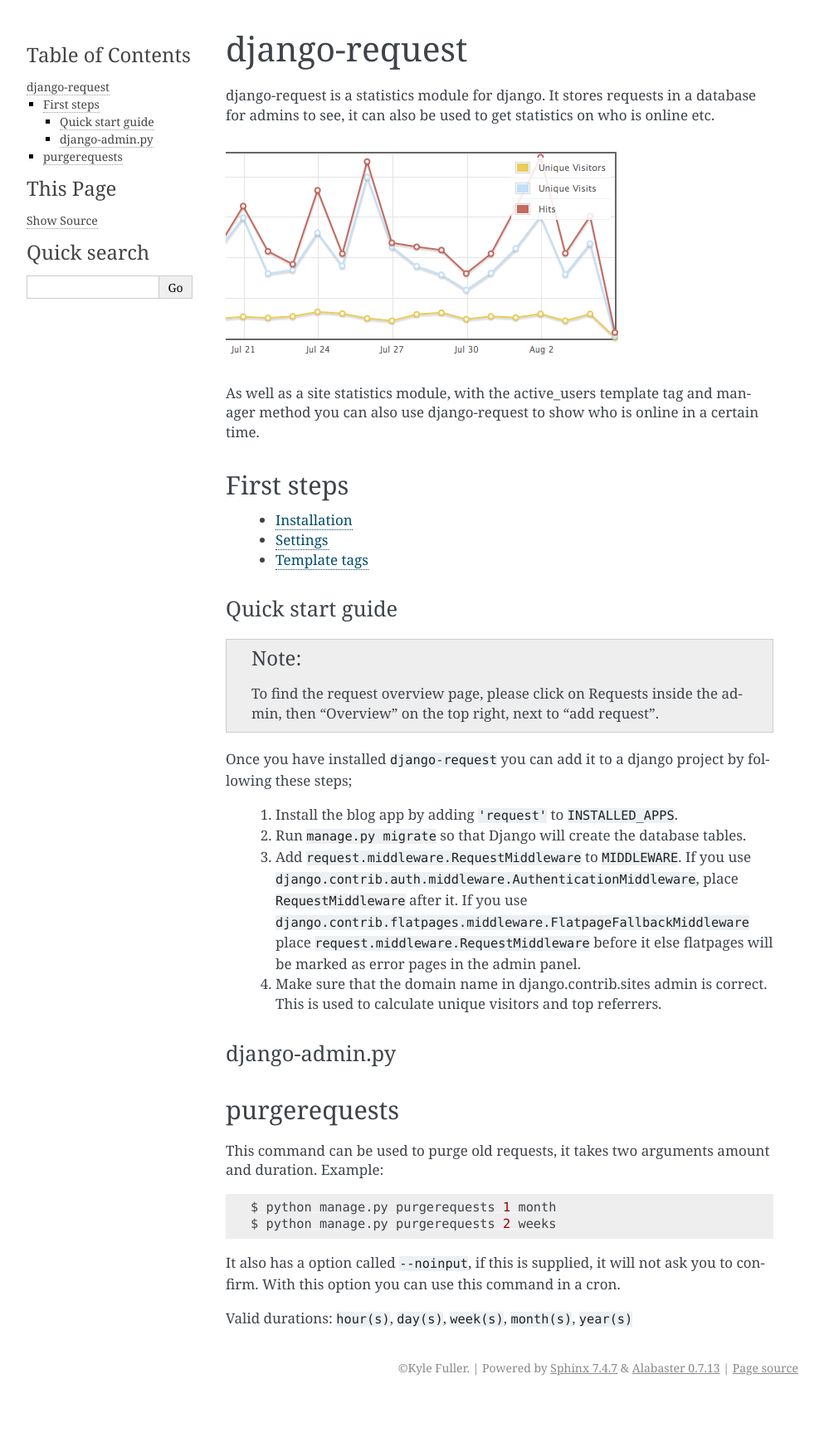
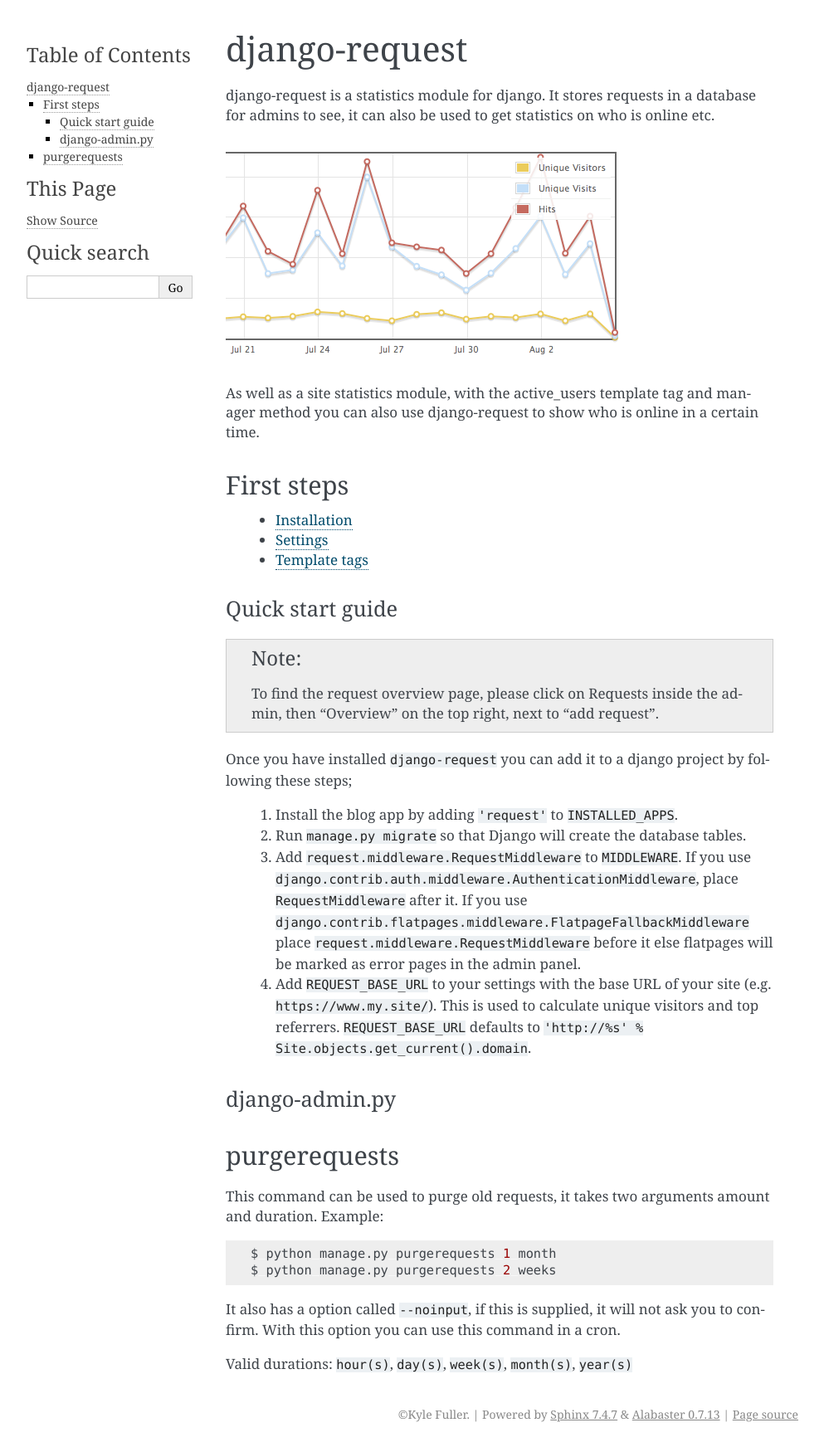
Before and after one commit to django-request/django-request, a Sphinx documentation site: the page built from docs/index.txt, in a window 1280 px wide. Shown: the whole page at 83% size, without its empty margins (148-1141 px from the left). Built offline with Sphinx 7.4.7, drawn with Linux system fonts in a browser that asks for light colours; before the commit the page ends 1688 px from its top, so only the background shows below that.

Commit message:
Fixed #228 - Changed install docs from sites framework to REQUEST_BASE_URL.

```diff
--- a/docs/index.txt
+++ b/docs/index.txt
@@ -26,7 +26,7 @@ Once you have installed ``django-request`` you can add it to a django project by
 
     #. Add ``request.middleware.RequestMiddleware`` to ``MIDDLEWARE``. If you use ``django.contrib.auth.middleware.AuthenticationMiddleware``, place ``RequestMiddleware`` after it. If you use ``django.contrib.flatpages.middleware.FlatpageFallbackMiddleware`` place ``request.middleware.RequestMiddleware`` before it else flatpages will be marked as error pages in the admin panel.
 
-    #. Make sure that the domain name in django.contrib.sites admin is correct. This is used to calculate unique visitors and top referrers.
+    #. Add ``REQUEST_BASE_URL`` to your settings with the base URL of your site (e.g. ``https://www.my.site/``). This is used to calculate unique visitors and top referrers. ``REQUEST_BASE_URL`` defaults to ``'http://%s' % Site.objects.get_current().domain``.
 
 django-admin.py
 ===============
```
Also changed, not shown: README.md (+1 -1 lines).
